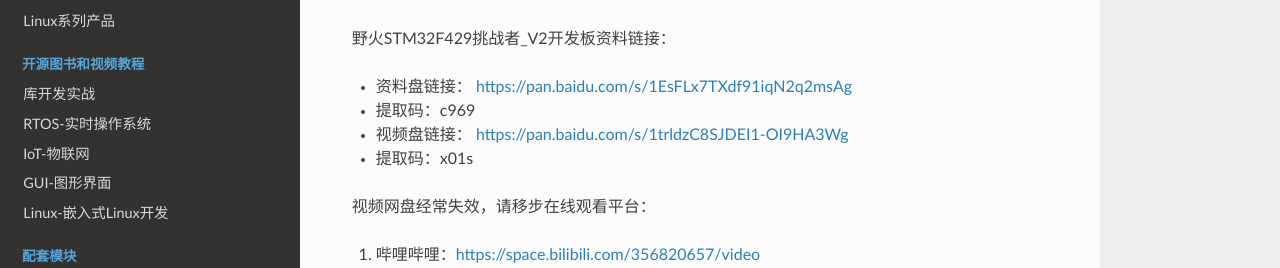
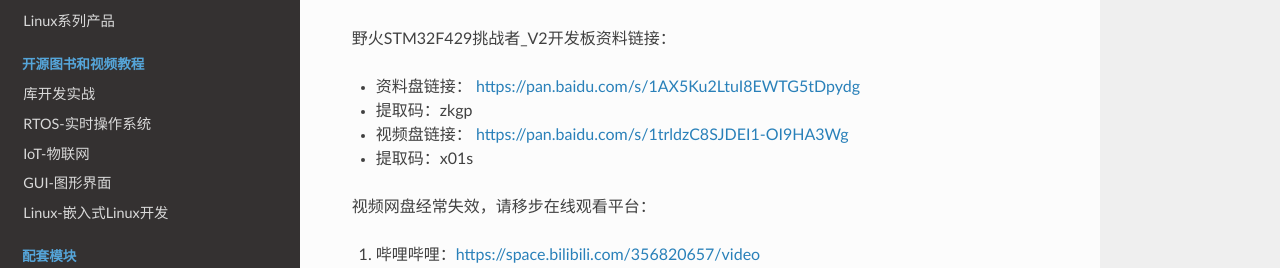
Before and after one commit to Embedfire/ebf_products, a Sphinx documentation site: the page built from documentation/stm32/ebf_stm32f429_tiaozhanzhe_v2.rst, in a window 1280 px wide and 900 px high. Shown: the part 200-468 px from the top of the window. Built offline with Sphinx 7.4.7 and the Read the Docs theme 2.0.0, drawn with Linux system fonts in a browser that asks for light colours; pages that are not in the unit, such as notebooks, are missing from menus.

Commit message:
Update ebf_stm32f429_tiaozhanzhe_v2.rst

```diff
--- a/documentation/stm32/ebf_stm32f429_tiaozhanzhe_v2.rst
+++ b/documentation/stm32/ebf_stm32f429_tiaozhanzhe_v2.rst
@@ -7,8 +7,8 @@
 
 野火STM32F429挑战者_V2开发板资料链接：
 
-- 资料盘链接： https://pan.baidu.com/s/1EsFLx7TXdf91iqN2q2msAg
-- 提取码：c969
+- 资料盘链接： https://pan.baidu.com/s/1AX5Ku2LtuI8EWTG5tDpydg
+- 提取码：zkgp
 
 
 -  视频盘链接： https://pan.baidu.com/s/1trldzC8SJDEI1-OI9HA3Wg
```
